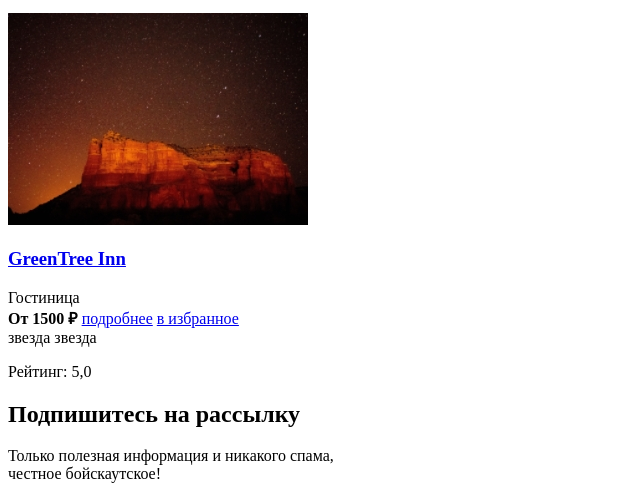
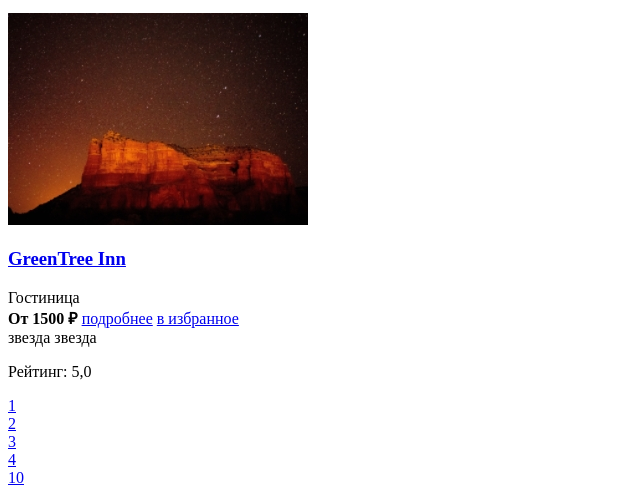
Before and after one commit to ragnorog1991/2529359-sedona-40, a plain HTML site: page catalog.html in a window 1280 px wide. Shown: the part 1875-2371 px from the top of the page, without its empty margins (0-640 px from the left). Drawn offline with Linux system fonts and the light colour scheme.

Commit message:
Добавлена пагинация страниц

```diff
--- a/catalog.html
+++ b/catalog.html
@@ -247,28 +247,36 @@
             <p class="catalog__hotel-card-rating-text">Рейтинг: 5,0</p>
           </div>
         </div>
-
-
+        <div class="catalog__divider"></div>
+        <div class="catalog__pogination">
+          <a href="#" class="catalog__pogination-link">
+            1
+          </a>
+        </div>
+        <div class="catalog__pogination">
+          <a href="#" class="catalog__pogination-link">
+            2
+          </a>
+        </div>
+        <div class="catalog__pogination">
+          <a href="#" class="catalog__pogination-link">
+            3
+          </a>
+        </div>
+        <div class="catalog__pogination">
+          <a href="#" class="catalog__pogination-link">
+            4
+          </a>
+        </div>
+        <div class="catalog__pogination">
+          <a href="#" class="catalog__pogination-link">
+            10
+          </a>
+        </div>
 
       </section>
 
-
     </main>
-
-
-
-
-
-
-
-
-
-
-
-
-
-
-
 
     <section class="subscribe">
       <h2 class="subscribe__title">Подпишитесь на рассылку</h2>
```
